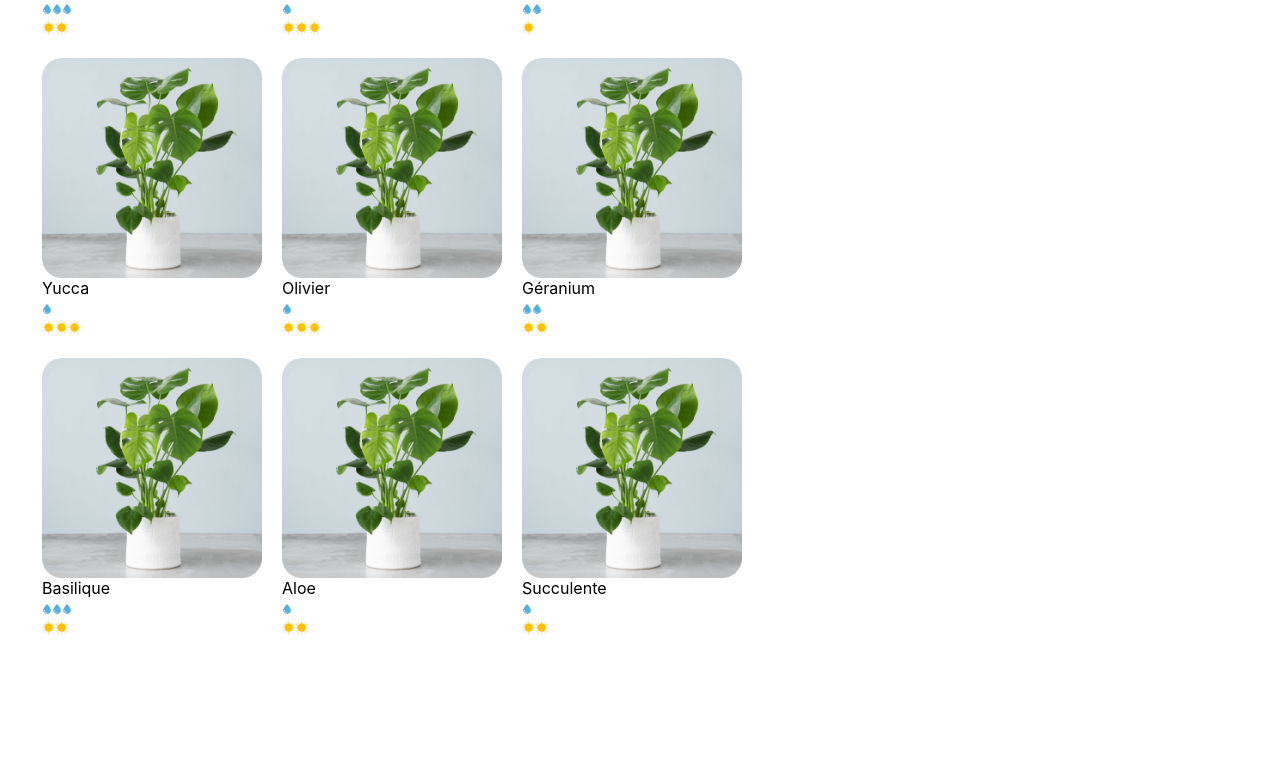
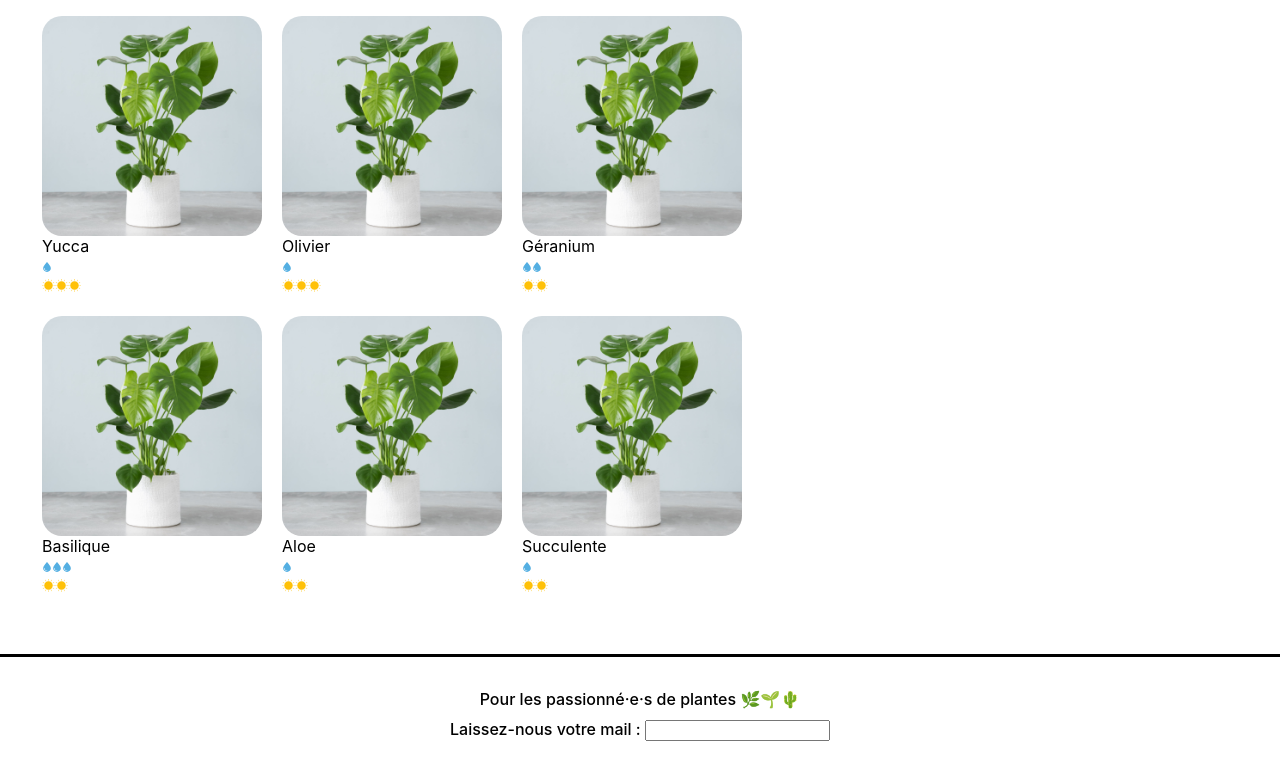
Before and after one commit to Gleam01/debutez-avec-react-open-classrooms, a React (Create React App) app: page / in a window 1280 px wide. Shown: the part 567-1346 px from the top of the page. Before the commit the page ends 1263 px from the top, so only its background shows below. Built offline with nearby package versions, Linux system fonts and the light colour scheme.

Commit message:
P2C5 (Interagissez avec vos composants grâce aux événements) exercise done

```diff
--- a/src/components/App.js
+++ b/src/components/App.js
@@ -1,8 +1,9 @@
 import Banner from "./Banner";
 // import Cart from "./Cart";
 import ShoppingList from "./ShoppingList";
-import QuestionForm from "./QuestionForm";
+// import QuestionForm from "./QuestionForm";
 import logo from "../assets/logo.png";
+import Footer from './Footer'
 
 function App() {
   return (
@@ -11,9 +12,11 @@
         <img src={logo} alt="La maison jungle" className="lmj-logo" />
         <h1 className="lmj-title">La maison jungle</h1>
       </Banner>
-      <QuestionForm />
+      {/* <QuestionForm /> */}
       <ShoppingList />
       {/* <Cart /> */}
+      <Footer />
+
     </div>
   );
 }
--- a/src/components/CareScale.js
+++ b/src/components/CareScale.js
@@ -12,7 +12,7 @@
     );
 
   return (
-    <div>
+    <div onClick={() => handleClick(careType, scaleValue)}>
       {range.map((rangeElem) =>
         scaleValue >= rangeElem ? (
           <span key={rangeElem.toString()}>{scaleType}</span>
@@ -22,4 +22,26 @@
   );
 }
 
+function handleClick(careType, scaleValue) {
+  let message = "Cette plante requiert ";
+  if (scaleValue <= 1) {
+    message += "beaucoup";
+  } else if (scaleValue === 2) {
+    message += "modérement";
+  } else {
+    message += "peu";
+  }
+
+  switch (careType) {
+    case "light":
+      message += " de lumière";
+      break;
+    case "water":
+      message += " d'arrosage";
+      break;
+  }
+
+  alert(message);
+}
+
 export default CareScale;
--- /dev/null
+++ b/src/components/Footer.js
@@ -0,0 +1,31 @@
+import { useState } from "react";
+import "../styles/Footer.css";
+
+function Footer() {
+  const [inputValue, setInputValue] = useState("");
+
+  return (
+    <footer className="lmj-footer">
+      <div className="lmj-footer-elem">
+        Pour les passionné·e·s de plantes 🌿🌱🌵
+      </div>
+      <div className="lmj-footer-elem">
+        Laissez-nous votre mail :{" "}
+        <input
+          defaultValue={inputValue}
+          onBlur={(e) => checkValue(e.target.value, setInputValue)}
+        />
+      </div>
+    </footer>
+  );
+}
+
+function checkValue(value, setInputValue) {
+  setInputValue(value);
+
+  if (!value.includes("@")) {
+    alert("Attention, il n'y a pas d'@, ceci n'est pas une adresse valide.");
+  }
+}
+
+export default Footer;
--- /dev/null
+++ b/src/styles/Footer.css
@@ -0,0 +1,14 @@
+.lmj-footer {
+  color: black;
+  padding: 32px;
+  border-top: solid 3px black;
+  display: flex;
+  justify-content: flex-start;
+  flex-direction: column;
+  align-items: center;
+  font-weight: 500;
+}
+
+.lmj-footer-elem {
+  margin-bottom: 10px;
+}
```
